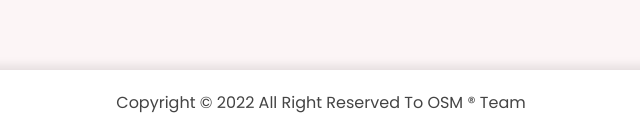
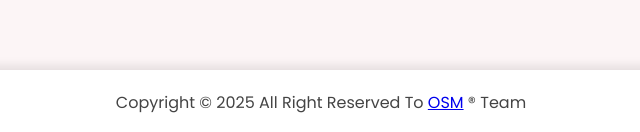
Before and after one commit to osama-mousa/todo-list, a plain HTML site: page index.html in a window 1280 px wide. Shown: the part 665-797 px from the top of the page, 319-959 px from the left. Drawn offline with Linux system fonts and the light colour scheme.

Commit message:
Update index.html

```diff
--- a/index.html
+++ b/index.html
@@ -22,7 +22,8 @@
         </small>
     </div>
     <footer class="footer">
-        Copyright &copy; 2022 All Right Reserved To OSM &reg; Team
+        Copyright &copy; 2025 All Right Reserved To
+        <a href="https://www.linkedin.com/in/ossamamousa/" target="_blank" rel="noopener noreferrer">OSM</a> &reg; Team
     </footer>
     <script src="main.js"></script>
 </body>
```
